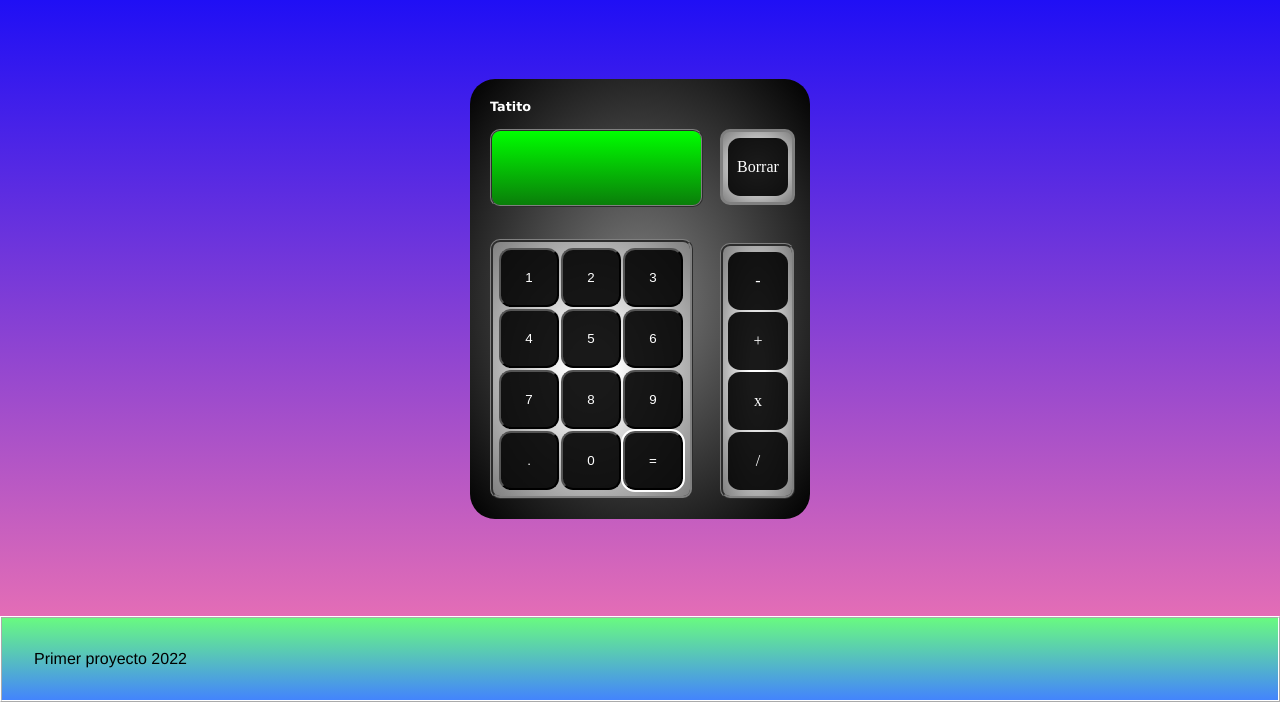
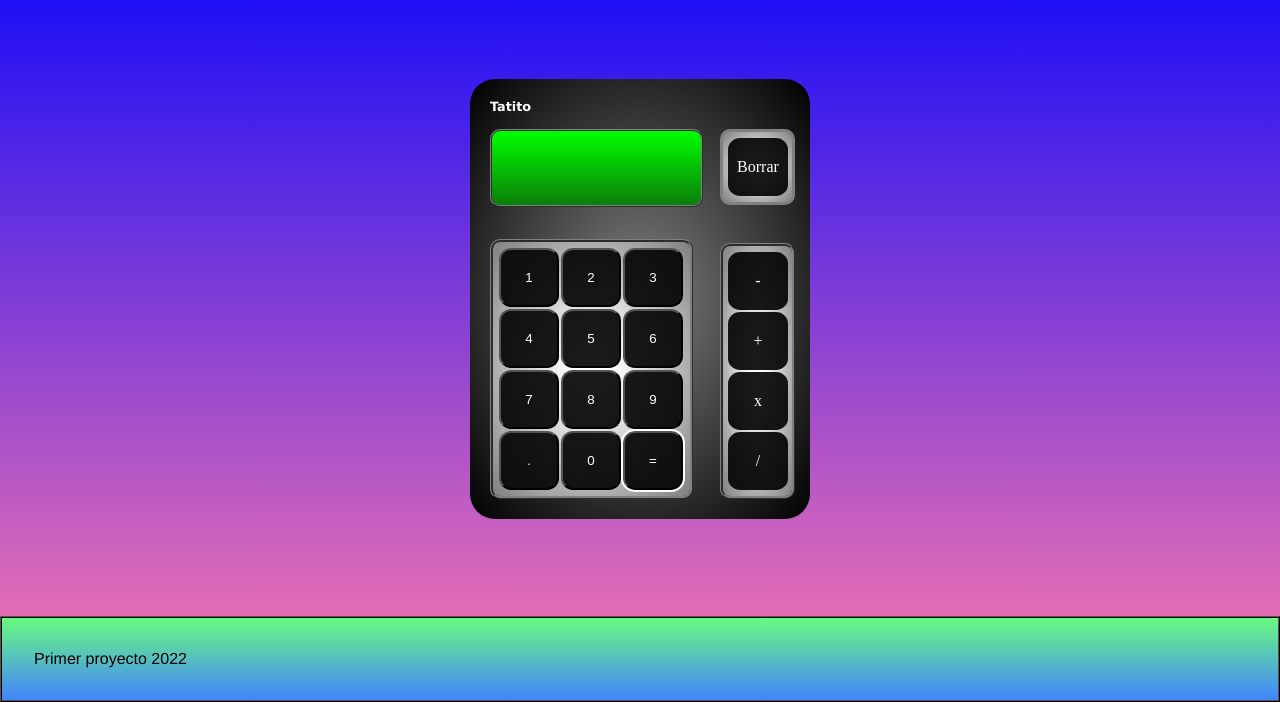
Before and after one commit to Diamond-Instinct/Proyecto-calculadora, a plain HTML site: page index.html in a window 1280 px wide. Shown: the part 98-800 px from the top of the page. Drawn offline with Linux system fonts and the light colour scheme.

Commit message:
cambiar color footer

```diff
--- a/style.css
+++ b/style.css
@@ -134,6 +134,6 @@ footer {
     padding: 2rem;
     background: linear-gradient(rgb(105, 250, 129), #4384fd);
     margin-top: auto;
-    border: ridge 2px white;
+    border: ridge 2px black;
     font-family: 'Franklin Gothic Medium', 'Arial Narrow', Arial, sans-serif;
 }
```
